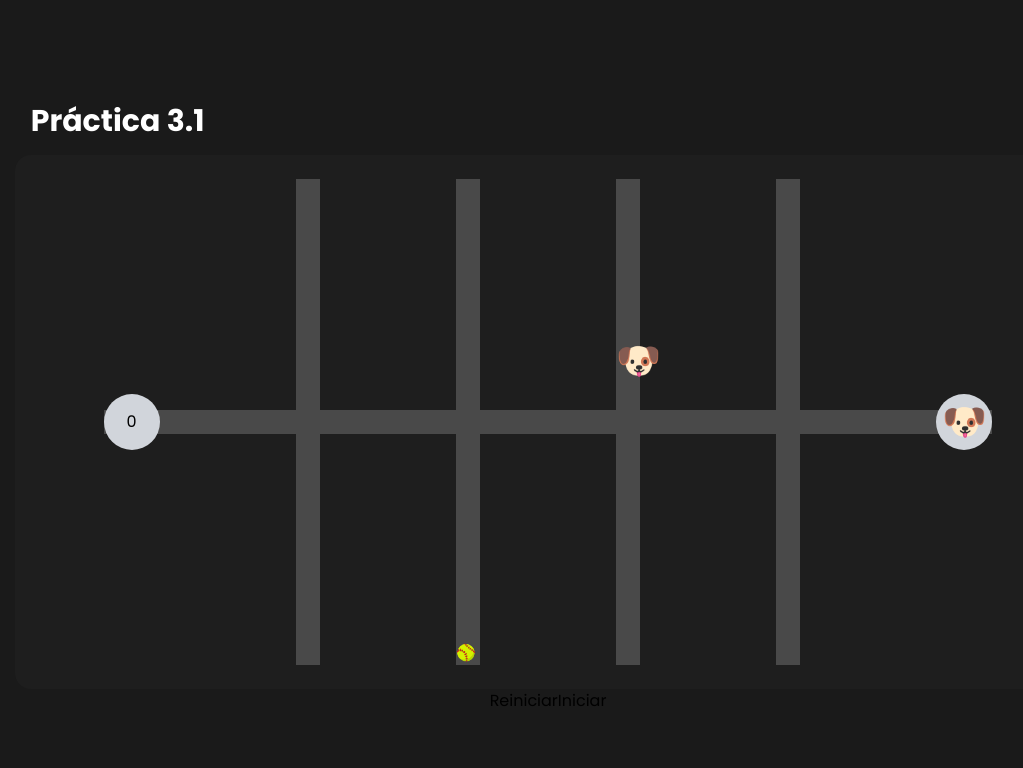
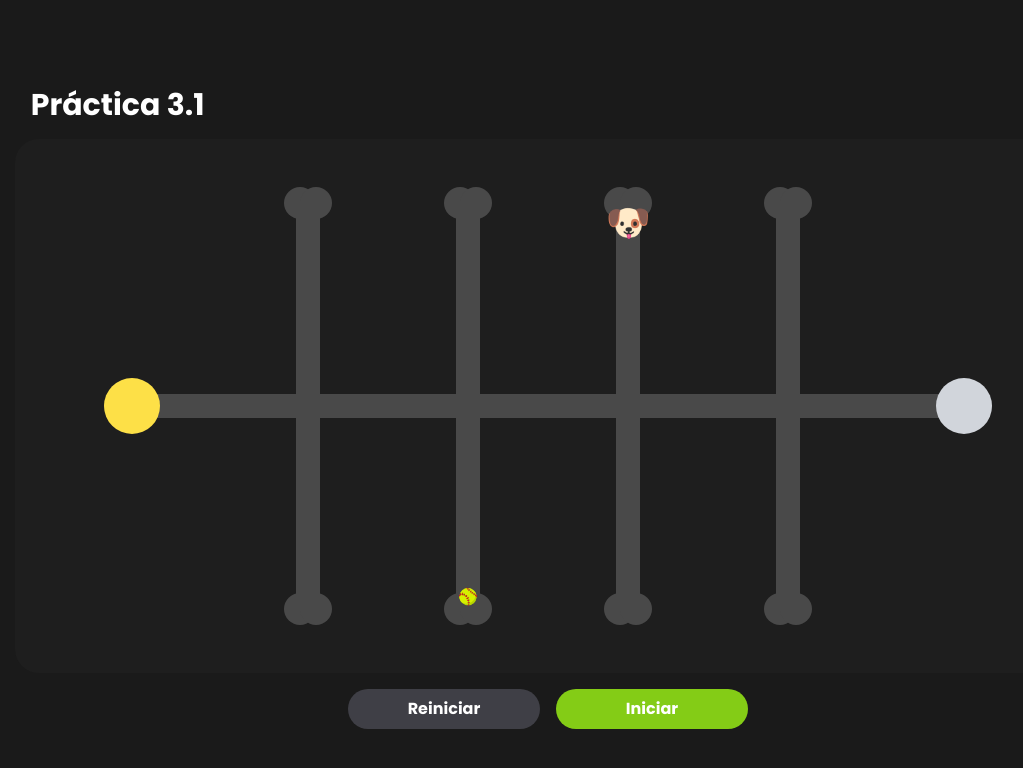
Before and after one commit to eliangerard/ia-busqueda, a React (Vite) app: page / in a window 1280 px wide. Shown: the top 768 px of the page, without its empty margins (92-1115 px from the left). Built offline with nearby package versions, Linux system fonts and the light colour scheme.

Commit message:
Update style and fixed timer going crazy

```diff
--- a/src/App.jsx
+++ b/src/App.jsx
@@ -6,6 +6,7 @@ Elian Ramiro Gerard Ramos			20550362
 Jesús Adán Salazar Campos			20550365
 */
 import { useEffect, useState } from 'react'
+import ConfettiExplosion from 'react-confetti-explosion'
 
 let currentBone = 0
 let currentPos = 1
@@ -20,23 +21,22 @@ let pastPos = currentPos
 function App() {
 
 	const [map, setMap] = useState([...Array(6).fill([0, 0, 0])]);
-
 	useEffect(() => {
 		initializeMap();
 	}, []);
 
 	useEffect(() => {
-		setTimeout(() => {
+		const timer = setTimeout(() => {
 			moveDog();
-		}, 2000);
+		}, 1000);
+
+		return () => clearTimeout(timer);
 	}, [map]);
 
 	const initializeMap = () => {
 		const bone = Math.round(Math.random() * (4 - 1)) + 1;
 		const left = Math.round(Math.random());
-		console.log(bone, left == 1);
 		setMap((oldMap) => {
-			console.log(oldMap);
 			const newMap = oldMap.map((row) => [0, 0, 0]);
 
 			console.log(newMap);
@@ -45,59 +45,55 @@ function App() {
 			console.table(newMap);
 			return newMap;
 		})
-
-		setInterval(() => {
-
-		}, 2000);
 	}
 	const moveDog = () => {
-		if(currentBone < 5 && currentBone >= 0){
-			if(!found){
+		if (currentBone < 5 && currentBone >= 0) {
+			if (!found) {
 				pastBone = currentBone
 				pastPos = currentPos
 				pastCheckedBones = checkedBones
-				if(checkedBones == 4){
+				if (checkedBones == 4) {
 					move = -1
 					tick = 0
 				}
-				if(currentPos == 0 || currentPos == 2){
+				if (currentPos == 0 || currentPos == 2) {
 					checkedBones++
 				}
-				if(currentPos == 1 && currentBone != 0 && tick==0){
-					currentPos -=move
+				if (currentPos == 1 && currentBone != 0 && tick == 0) {
+					currentPos -= move
 					tick++
-				}else{
+				} else {
 					currentPos = 1
 					tick++
 				}
-				if(currentBone == 0 || tick >=3){
+				if (currentBone == 0 || tick >= 3) {
 					currentBone += move
 					tick = 0
 				}
-				if(map[currentBone][currentPos] == 1){
-					found = true
+				if (map[currentBone][currentPos] == 1) {
+					found = true;
 					console.log('Encontrado')
 				}
 				console.log(currentBone, currentPos)
 				map[pastBone][pastPos] = 0
-				map[currentBone][currentPos] = 2
+				map[currentBone][currentPos] = found ? 3 : 2;
 				setMap([...map])
 			}
-			else{
+			else {
 				move = 1
 				pastBone = currentBone
 				pastPos = currentPos
-					if(tick >=3){
+				if (tick >= 3) {
 					currentBone += move
 					tick = 0
-					}else if(currentPos == 1){
+				} else if (currentPos == 1) {
 					currentBone += move
-					}else{
+				} else {
 					currentPos = 1
 					tick++
 				}
 				map[pastBone][pastPos] = 0
-					map[currentBone][currentPos] = 2
+				map[currentBone][currentPos] = found ? 3 : 2;
 				setMap([...map])
 			}
 		}
@@ -107,24 +103,51 @@ function App() {
 	return (
 		<>
 			<h1 className='text-3xl text-white font-bold w-10/12 text-left p-4'>Práctica 3.1</h1>
-			<div className='h-2/3 py-6 bg-[#1E1E1E] w-10/12 rounded-2xl flex items-center justify-center'>
+			<div className='h-2/3 py-16 bg-[#1E1E1E] w-10/12 rounded-3xl flex items-center justify-center'>
 				<div className='relative h-full w-10/12 flex justify-between items-center'>
-					<div className='absolute bg-[#494949] w-full h-6 z-0 px-4'></div>
+					<div className='absolute bg-[#494949] w-full h-6 z-0 px-4 rounded-full'></div>
 					<div className='absolute z-10 w-full h-full flex flex-row-reverse justify-between items-center'>
 						{
 							map.map((row, i) => {
-								if (i == 0 || i == map.length - 1)
-									return (<div className='rounded-full h-14 w-14 bg-gray-300 flex items-center justify-center'>
-										{row[1] && <p className='text-4xl'>🐶</p>}
+								if (i == 0)
+									return (<div className='rounded-full h-14 w-14 -left-2 bg-gray-300 flex items-center justify-center'>
+										{row[1] === 2 && <p className='text-4xl'>🐶</p>}
+									</div>)
+
+								if (i == map.length - 1)
+									return (<div className='rounded-full h-14 w-14 -left-2 bg-yellow-300 flex items-center justify-center'>
+										{row[1] === 2 && <p className='text-4xl'>🐶</p>}
+										{row[1] === 3 && <div className='relative h-6 w-full'>
+											<p className='absolute text-center text-4xl top-1/2 -translate-y-1/2 -translate-x-1/2 left-1/2'>🐶</p>
+											<p className='absolute text-center top-full left-1/2 -translate-y-1/2 -translate-x-1/2'>🥎</p>
+										</div>}
+										{(map[map.length - 1][1] == 3) && <ConfettiExplosion {...{
+											force: 0.4,
+											duration: 2200,
+											particleCount: 30,
+											width: 400,
+										}} colors={["#6CA523", "#986A3F", "FDE047", "#EEEEEE"]} />}
 									</div>)
 
 								return (
 									<div className='flex flex-col h-full'>
 										{
 											row.map((cell, cellIndex) =>
-											(<div className={`h-1/3 w-6 bg-[#494949] flex ${cellIndex == 0 ? 'flex-col' : cellIndex == 2 ? 'flex-col-reverse' : ''}`}>
+											(<div className={`relative h-1/3 w-6 bg-[#494949] flex ${cellIndex == 0 ? 'flex-col items-center' : cellIndex == 1 ? "items-center justify-center" : cellIndex == 2 ? 'flex-col-reverse items-center' : ''}`}>
 												{cell === 1 && <p>🥎</p>}
 												{cell === 2 && <p className='text-4xl'>🐶</p>}
+												{cell === 3 && <div className='relative h-6 w-full'>
+													<p className='absolute text-center text-4xl top-1/2 -translate-y-1/2 -translate-x-1/2 left-1/2'>🐶</p>
+													<p className='absolute text-center top-full left-1/2 -translate-y-1/2 -translate-x-1/2'>🥎</p>
+												</div>}
+												{(cellIndex == 0 || cellIndex == 2) &&
+													<div className={`absolute ${cellIndex == 0 ? '-top-4' : 'bottom-4'} -z-10 h-fit w-10`}>
+														<div className='relative flex'>
+															<div className='absolute -left-1 rounded-full bg-[#494949] h-8 w-8'></div>
+															<div className='absolute -right-1 rounded-full bg-[#494949] h-8 w-8'></div>
+														</div>
+													</div>
+												}
 											</div>)
 											)
 										}
@@ -135,9 +158,9 @@ function App() {
 					</div>
 				</div>
 			</div>
-			<div className='flex'>
-				<button>Reiniciar</button>
-				<button>Iniciar</button>
+			<div className='flex w-full justify-center mt-4'>
+				<button className='w-48 py-2 px-4 mr-4 bg-zinc-700 rounded-full text-white font-bold'>Reiniciar</button>
+				<button className='w-48 py-2 px-4 bg-lime-500 rounded-full text-white font-bold'>Iniciar</button>
 			</div>
 		</>
 	)
```
Lines whose indentation alone changed are shown as unchanged.
